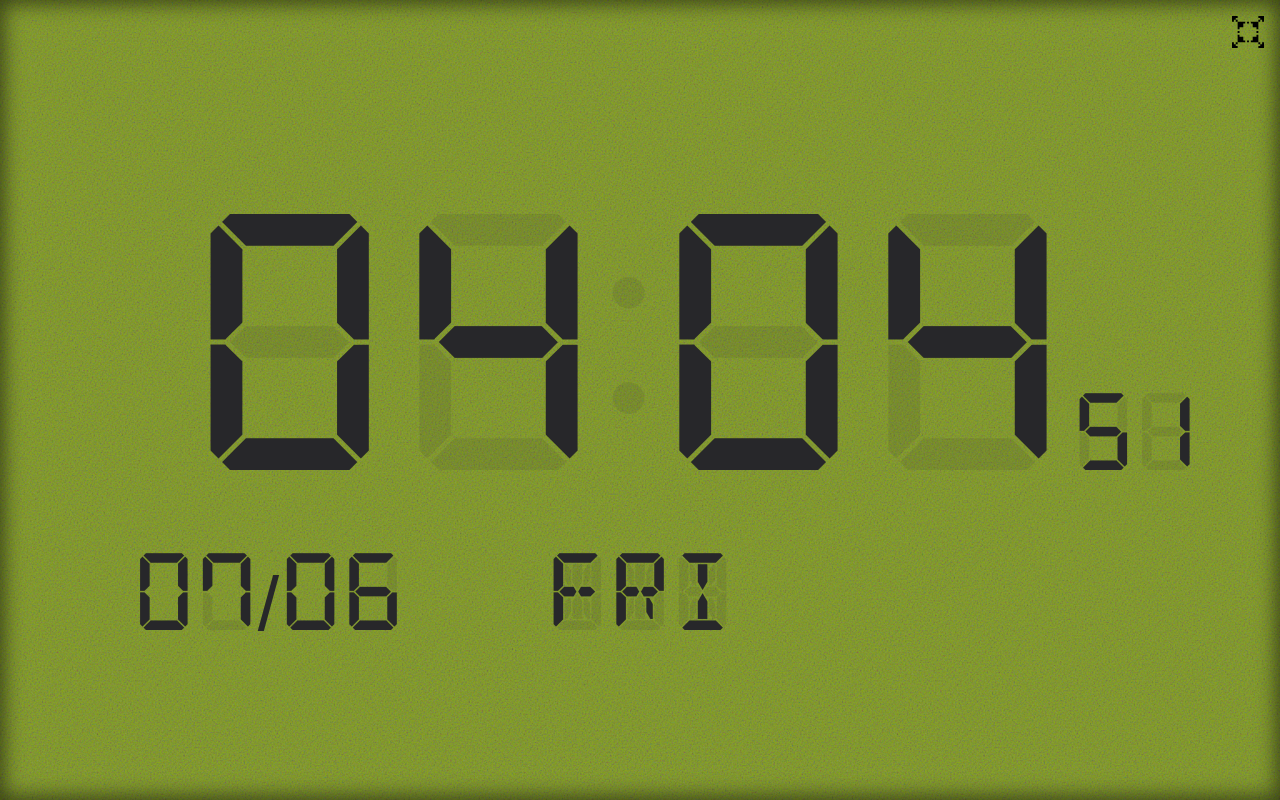
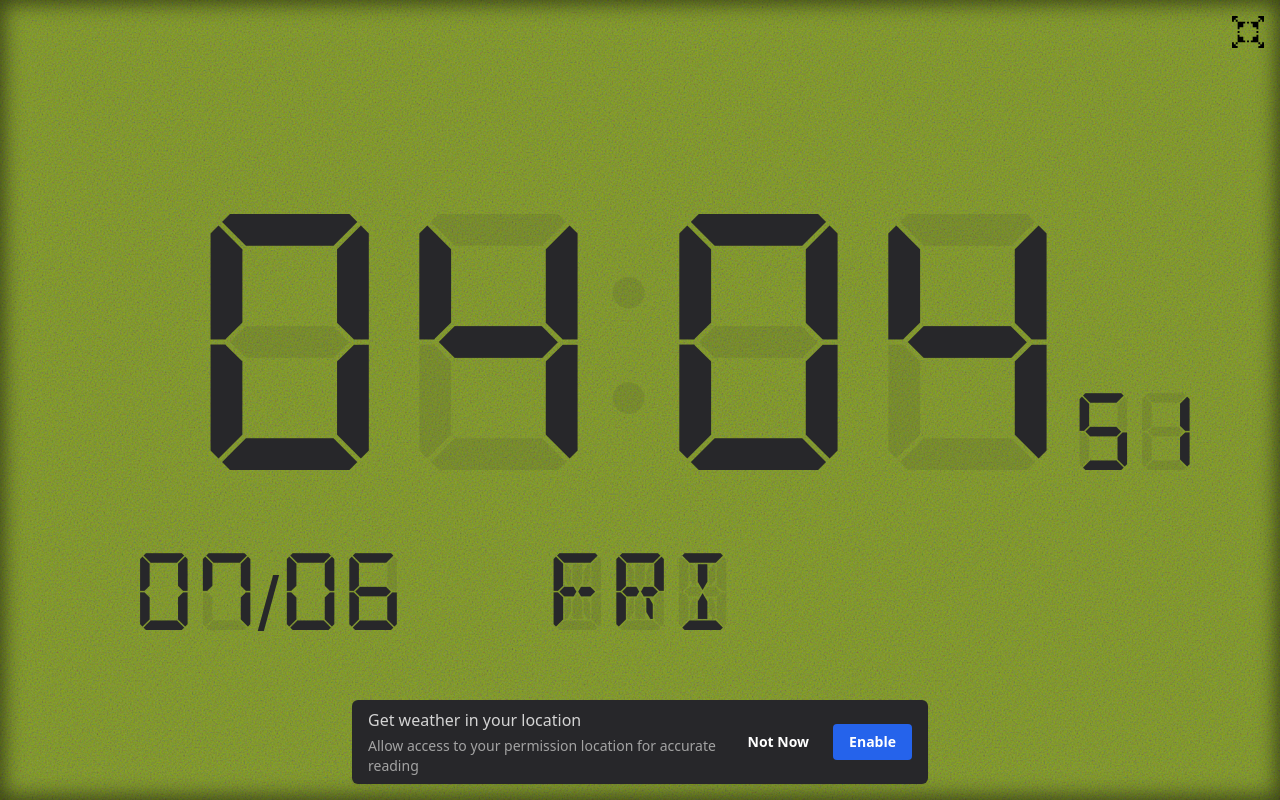
Before and after one commit to latamaosadi/masa, a Vue app: page / in a window 1280 px wide. Built offline with nearby package versions, Linux system fonts and the light colour scheme; no server answers.

Commit message:
feature: add permission request prompt

```diff
--- a/src/components/TemperatureModule.vue
+++ b/src/components/TemperatureModule.vue
@@ -1,9 +1,11 @@
 <script setup lang="ts">
 import { useGeolocation } from "@vueuse/core";
 import { getWeather } from "../services/weather";
-import { computed, ref, watch } from "vue";
+import { computed, onMounted, ref, watch } from "vue";
+import { useAppStore } from "../stores/app";
 
-const { coords, pause, resume } = useGeolocation();
+const appStore = useAppStore();
+const { coords, pause, resume } = useGeolocation({ immediate: false });
 const loaded = ref(false);
 const weatherIcon = ref("0");
 const temperature = ref(26);
@@ -19,6 +21,14 @@ watch(
   }
 );
 
+onMounted(() => {
+  if (appStore.locationRequestAccepted) {
+    resume();
+  }
+});
+
+const showPermissionRequest = computed(() => !appStore.locationRequestAccepted);
+
 const temperaturePlaceholder = computed(() =>
   new Array(temperature.value.toString().length + 1).join("0")
 );
@@ -29,9 +39,19 @@ async function getCurrentWeather(lat: number, lon: number) {
   temperature.value = weatherResponse.temperature;
   loaded.value = true;
 }
+
+function acceptLocationRequest() {
+  appStore.saveLocationPermission(true);
+  resume();
+}
+
+function rejectLocationRequest() {
+  appStore.saveLocationPermission(false);
+}
 </script>
 
 <template>
+  <div>
     <div v-if="loaded" class="flex items-center justify-center gap-2">
       <div class="relative">
         <div class="font-SSWeather">{{ weatherIcon }}</div>
@@ -50,6 +70,46 @@ async function getCurrentWeather(lat: number, lon: number) {
         </div>
       </div>
     </div>
+    <Teleport to="body">
+      <div v-if="showPermissionRequest" class="location-request__container">
+        <div class="location-request__inner-container">
+          <div class="space-y-1">
+            <h3>Get weather in your location</h3>
+            <p class="text-sm text-neutral-400">
+              Allow access to your permission location for accurate reading
+            </p>
+          </div>
+          <div class="flex gap-2 items-end justify-end">
+            <button
+              class="btn btn--secondary"
+              @click.prevent="rejectLocationRequest"
+            >
+              Not Now
+            </button>
+            <button class="btn" @click.prevent="acceptLocationRequest">
+              Enable
+            </button>
+          </div>
+        </div>
+      </div>
+    </Teleport>
+  </div>
 </template>
 
-<style scoped></style>
+<style scoped>
+.location-request__container {
+  @apply fixed bottom-0 inset-x-0 z-30 font-sans px-4;
+}
+.location-request__inner-container {
+  @apply bg-zinc-800 max-w-xl mx-auto py-2 px-4 mb-4 rounded-md text-neutral-300 flex flex-col sm:flex-row sm:items-center justify-between shadow-sm gap-2;
+}
+.btn {
+  @apply py-2 px-4 text-sm bg-blue-600 text-white whitespace-nowrap font-bold rounded transition-all duration-200;
+}
+.btn:active {
+  @apply bg-white/10;
+}
+.btn--secondary {
+  @apply bg-transparent;
+}
+</style>
--- /dev/null
+++ b/src/stores/app.ts
@@ -0,0 +1,28 @@
+import { MaybeRefOrGetter, useLocalStorage } from "@vueuse/core";
+import { defineStore, acceptHMRUpdate } from "pinia";
+
+type locationPermissionState = "rejected" | "accepted" | "pending";
+
+export interface IAppState {
+  location: MaybeRefOrGetter<locationPermissionState>;
+}
+
+export const useAppStore = defineStore("app", {
+  state: (): IAppState => ({
+    location: useLocalStorage<locationPermissionState>("location", "pending"),
+  }),
+  getters: {
+    locationRequestAccepted(): boolean {
+      return this.location !== "pending";
+    },
+  },
+  actions: {
+    saveLocationPermission(state: boolean) {
+      this.location = !!state ? "accepted" : "rejected";
+    },
+  },
+});
+
+if (import.meta.hot) {
+  import.meta.hot.accept(acceptHMRUpdate(useAppStore, import.meta.hot));
+}
```
Lines whose indentation alone changed are shown as unchanged.
